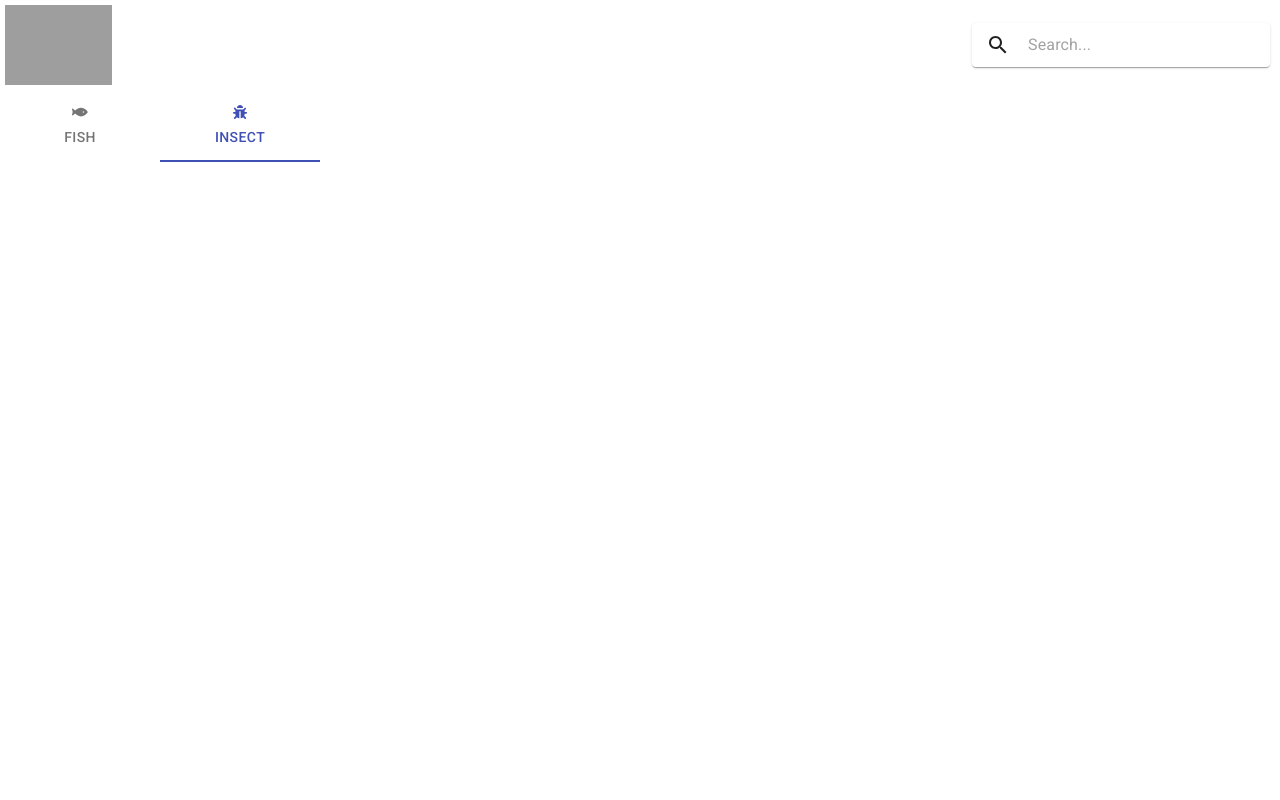
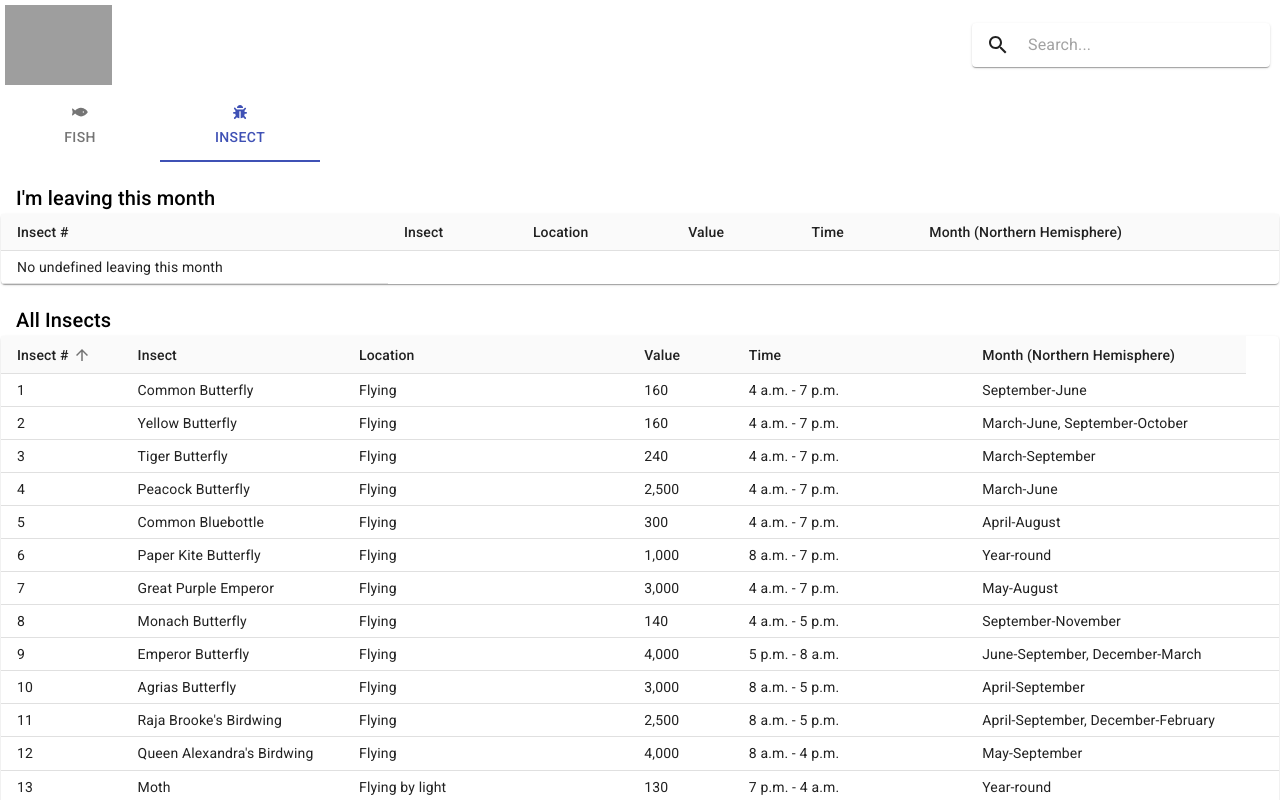
Before and after one commit to ycultan/AC-Critter-Guide, a React (Create React App) app: page / in a window 1280 px wide. Both pictures are taken after a click on the tab "INSECT". Shown: the top 800 px of the page. Built offline with nearby package versions, Linux system fonts and the light colour scheme; grey boxes are pictures that could not be loaded.

Commit message:
added data for insect table, insect table showing in insect tab

```diff
--- a/src/App.js
+++ b/src/App.js
@@ -3,12 +3,15 @@ import { SearchBar } from "./components/SearchBar/SearchBar";
 import { fishData } from "./data/FishData";
 import { NavBar } from "./components/NavigationBar/NavBar";
 import { HeaderTabs } from "./components/HeaderTabs/HeaderTabs";
+import { insectData } from "./data/InsectData";
 
 function App() {
   const [modifiedFishData, setModifiedFishData] = useState(fishData);
+  const [modifiedInsectData, setModifiedInsectData] = useState(insectData)
   const [isSearchingForCritter, setIsSearchingForCritter] = useState(false);
   const [order, setOrder] = useState("asc")
   const [orderBy, setOrderBy] = useState("number")
+  const [critterTab, setCritterTab] = useState("fish")
 
   const searchCritter = value => {
     if (value === "") {
@@ -32,6 +35,7 @@ function App() {
   }
 
   const handleRequestSort = header => {
+    console.log('header', header)
     const isAsc = orderBy === header.id && order === "asc"
     const newOrder = isAsc ? "desc" : "asc";
     setOrder(newOrder)
@@ -113,15 +117,21 @@ function App() {
     }
   };
 
+  const handleCritterTabChange = tab => {
+    setCritterTab(tab)
+  }
+
   return (
     <div>
       <NavBar searchBar={<SearchBar searchCritter={searchCritter} />} />
       <HeaderTabs
         modifiedFishData={modifiedFishData}
+        modifiedInsectData={modifiedInsectData}
         handleRequestSort={handleRequestSort}
         isSearchingForCritter={isSearchingForCritter}
         order={order}
         orderBy={orderBy}
+        critterTab={handleCritterTabChange}
       />
     </div>
   );
--- a/src/components/CritterTable/CritterTable.js
+++ b/src/components/CritterTable/CritterTable.js
@@ -43,7 +43,7 @@ export const CritterTable = ({
             <TableBody>
               {critterData.length < 1 && !isSearchingForCritter ? (
                 <TableRow>
-                  <TableCell>`No ${critter} leaving this month`</TableCell>
+                  <TableCell>{`No ${critter} leaving this month`}</TableCell>
                 </TableRow>
               ) : (
                 critterData.map(critter => (
--- a/src/components/HeaderTabs/HeaderTabs.js
+++ b/src/components/HeaderTabs/HeaderTabs.js
@@ -54,7 +54,9 @@ export const insectTableHeaders = [
 
 const TabPanel = ({
   importantFish,
+  importantInsect,
   fishTable,
+  insectTable,
   value,
   index,
   isSearchingForCritter
@@ -68,24 +70,30 @@ const TabPanel = ({
       id={`scrollable-force-tabpanel-${index}`}
       aria-labelledby={`scrollable-force-tab-${index}`}
     >
-      {importantFish && !isSearchingForCritter && importantFish}
-      {value === index && fishTable}
+      {!isSearchingForCritter && importantFish}
+      {!isSearchingForCritter && importantInsect}
+
+      {fishTable}
+      {insectTable}
     </Typography>
   );
 };
 
 export const HeaderTabs = ({
   modifiedFishData,
+  modifiedInsectData,
   handleRequestSort,
   isSearchingForCritter,
   order,
-  orderBy
+  orderBy,
+  critterTab
 }) => {
   const classes = useStyles();
-  const [value, setValue] = useState(0);
+  const [value, setValue] = useState("fish");
 
   const handleChange = (event, newValue) => {
     setValue(newValue);
+    critterTab(newValue)
   };
 
   return (
@@ -97,14 +105,14 @@ export const HeaderTabs = ({
           indicatorColor="primary"
           textColor="primary"
         >
-          <Tab label="Fish" icon={<FontAwesomeIcon icon={faFish} />} />
-          <Tab label="Insect" icon={<FontAwesomeIcon icon={faBug} />} />
+          <Tab value="fish" label="Fish" icon={<FontAwesomeIcon icon={faFish} />} />
+          <Tab value="insect" label="Insect" icon={<FontAwesomeIcon icon={faBug} />} />
         </Tabs>
       </AppBar>
       <TabPanel
         value={value}
-        index={0}
-        importantFish={<ImportantCritter importantCritterData={importantFishData} />}
+        index="fish"
+        importantFish={<ImportantCritter critterTableHeaders={fishTableHeaders} importantCritterData={importantFishData} />}
         fishTable={
           <CritterTable
             title="All Fish"
@@ -125,8 +133,24 @@ export const HeaderTabs = ({
       />
       <TabPanel
         value={value}
-        index={1}
-        importantInsect={<ImportantCritter importantCritterData={importantInsectData} />}
+        index="insect"
+        importantInsect={<ImportantCritter critterTableHeaders={insectTableHeaders} importantCritterData={importantInsectData} />}
+        insectTable={
+            <CritterTable
+                title="All Insects"
+                critter="insect"
+                critterData={modifiedInsectData}
+                isSearchingForCritter={isSearchingForCritter}
+                critterTableHead={
+                    <CritterTableHead
+                        onRequestSort={handleRequestSort}
+                        tableHeaders={insectTableHeaders}
+                        order={order}
+                        orderBy={orderBy}
+                    />
+                }
+            />
+        }
         />
     </div>
   );
--- a/src/components/ImportantCritter/ImportantCritter.js
+++ b/src/components/ImportantCritter/ImportantCritter.js
@@ -1,15 +1,14 @@
 import React from "react";
 import { CritterTable } from "../CritterTable/CritterTable";
 import { CritterTableHead } from "../CritterTableHeader/CritterTableHead";
-import { fishTableHeaders } from "../HeaderTabs/HeaderTabs";
 
-export const ImportantCritter = ({ importantCritterData }) => {
+export const ImportantCritter = ({ importantCritterData, critterTableHeaders }) => {
   return (
     <div style={{margin: '20px 0px 20px 0px'}}>
       <CritterTable
         title="I'm leaving this month"
         critterData={importantCritterData}
-        critterTableHead={<CritterTableHead tableHeaders={fishTableHeaders} isSortableTable={false} />}
+        critterTableHead={<CritterTableHead tableHeaders={critterTableHeaders} isSortableTable={false} />}
       />
     </div>
   );
--- a/src/data/FishData.js
+++ b/src/data/FishData.js
@@ -20,7 +20,6 @@ export const createData = (
   time,
   isYearRound = null,
   month = null,
-  rarity = "Unknown"
 ) => {
   return {
     id,
--- a/src/data/InsectData.js
+++ b/src/data/InsectData.js
@@ -1,6 +1,6 @@
 import { createData } from "./FishData";
 
-export const InsectData = [
+export const insectData = [
   createData(
     1,
     "Common Butterfly",
```
